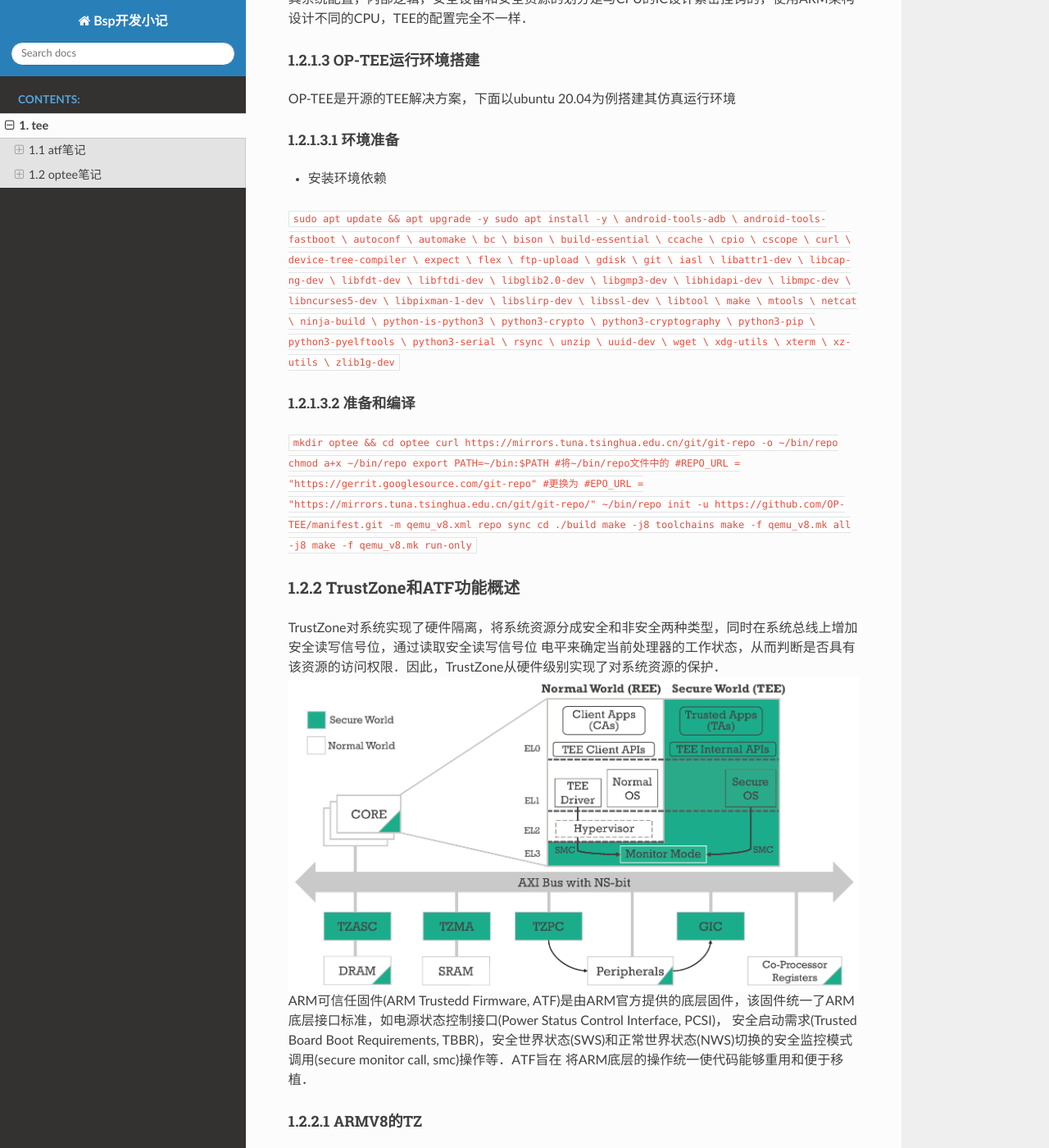
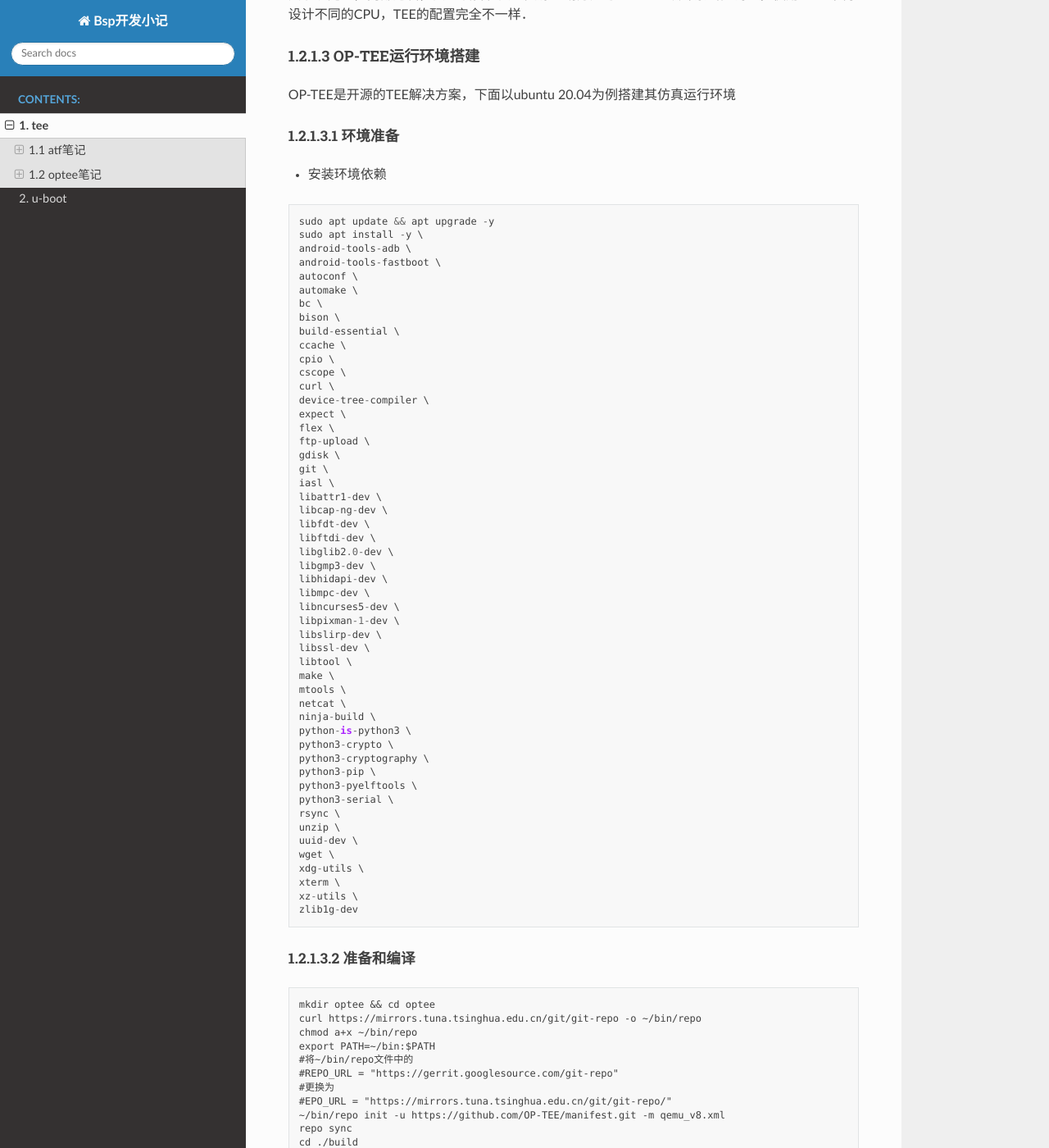
Before and after one commit to kevin-xhh/sphinx_notebook, a Sphinx documentation site: the page built from docs/source/TEE.md, in a window 1280 px wide and 1400 px high, scrolled down 4850 px. Shown: the whole window at 82% size. Built offline with Sphinx 7.4.7 and the Read the Docs theme 3.1.0, drawn with Linux system fonts in a browser that asks for light colours; some of the changed text lies outside the part shown.

````diff
--- a/docs/source/TEE.md
+++ b/docs/source/TEE.md
@@ -9,7 +9,7 @@ ATF冷启动实现分为5个步骤:
 - BL32: Secure-EL1 Payload, 一般为Tee OS Image
 - BL33: Non-Trust Firmware, 一般为uboot，linux kernel
 
-**注解： ATF输出BL1, BL2, BL3, 并提供BL32和BL33接口**
+**注解: ATF输出BL1, BL2, BL3, 并提供BL32和BL33接口**
 
 启动流程如下：
 ![启动流程图](_static/atf_start.png)
@@ -55,7 +55,8 @@ BL31位于 SRAM 中， EL3 模式，除了做架构初始化和平台初始化
 ![Alt text](_static/image-1.png)
 ![Alt text](_static/image-2.png)
 ### 1.2 optee笔记
-#### optee官方在线文档: https://optee.readthedocs.io/en/latest/index.html
+
+[optee官方在线文档](https://optee.readthedocs.io/en/latest/index.html)
 #### 1.2.1 optee概述
 ##### 1.2.1.1 TEE如何保证数据安全
 在没有集成trustzone的环境有一个风险就是当获取root权限之后，就可以随意访问所有的数据，这样的操作十分危险．为了保障这一部分数据在root权限下不被轻松获取， 因此在硬件层引入了trustzone技术
@@ -84,7 +85,7 @@ OP-TEE是开源的TEE解决方案，下面以ubuntu 20.04为例搭建其仿真
 ###### 1.2.1.3.1 环境准备
 - 安装环境依赖
 
-`
+```
 sudo apt update && apt upgrade -y
 sudo apt install -y \
 android-tools-adb \
@@ -135,10 +136,12 @@ wget \
 xdg-utils \
 xterm \
 xz-utils \
-zlib1g-dev`
+zlib1g-dev
+```
 
 ###### 1.2.1.3.2 准备和编译
-`mkdir optee && cd optee
+```
+mkdir optee && cd optee
 curl https://mirrors.tuna.tsinghua.edu.cn/git/git-repo -o ~/bin/repo
 chmod a+x ~/bin/repo
 export PATH=~/bin:$PATH
@@ -151,7 +154,8 @@ repo sync
 cd ./build
 make -j8 toolchains
 make -f qemu_v8.mk all -j8
-make -f qemu_v8.mk run-only`
+make -f qemu_v8.mk run-only
+```
 #### 1.2.2 TrustZone和ATF功能概述
 TrustZone对系统实现了硬件隔离，将系统资源分成安全和非安全两种类型，同时在系统总线上增加安全读写信号位，通过读取安全读写信号位 电平来确定当前处理器的工作状态，从而判断是否具有该资源的访问权限．因此，TrustZone从硬件级别实现了对系统资源的保护．
 ![Alt text](_static/trustzone_hardware.png)
--- a/docs/source/index.rst
+++ b/docs/source/index.rst
@@ -11,6 +11,7 @@ Bsp开发小记
    :caption: Contents:
 
    TEE.md
+   uboot.md
 
 Indices and tables
 ==================
````
Also changed, not shown: docs/source/uboot.md (added, +65 -0 lines).
